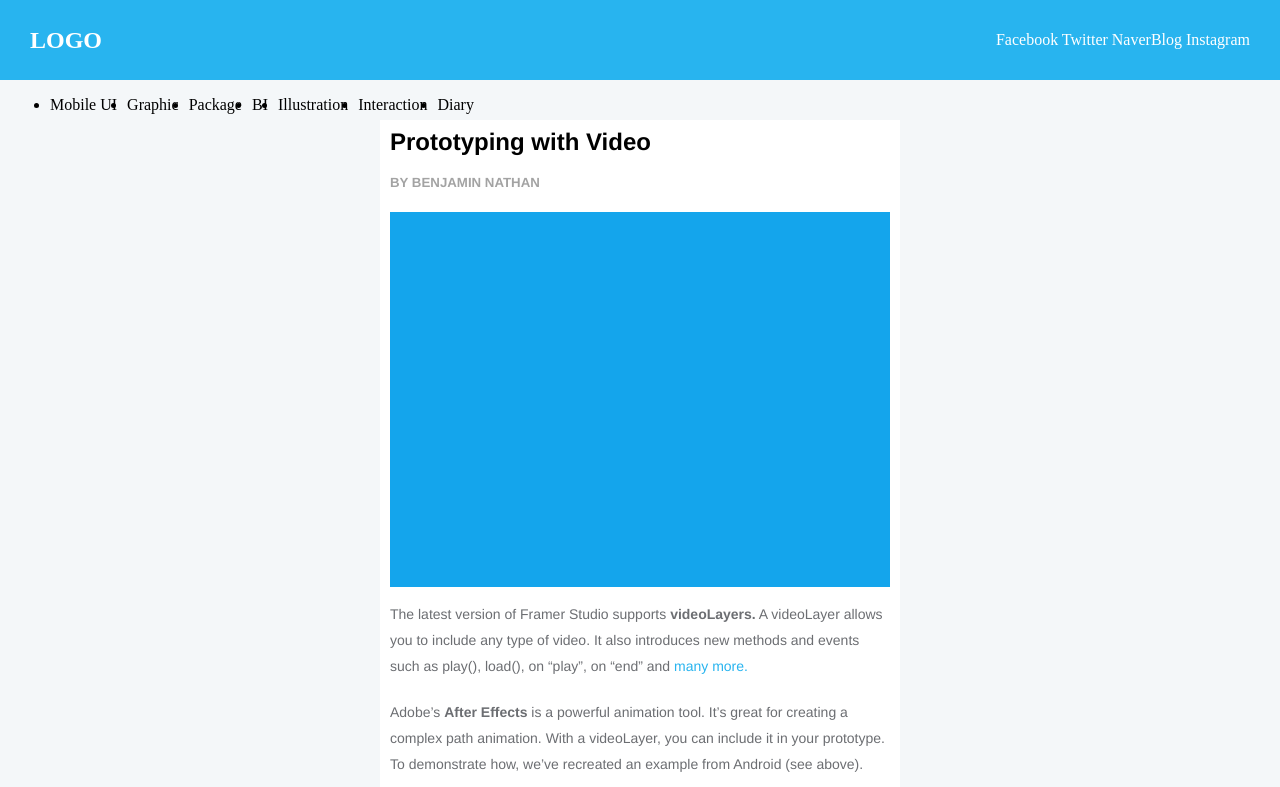
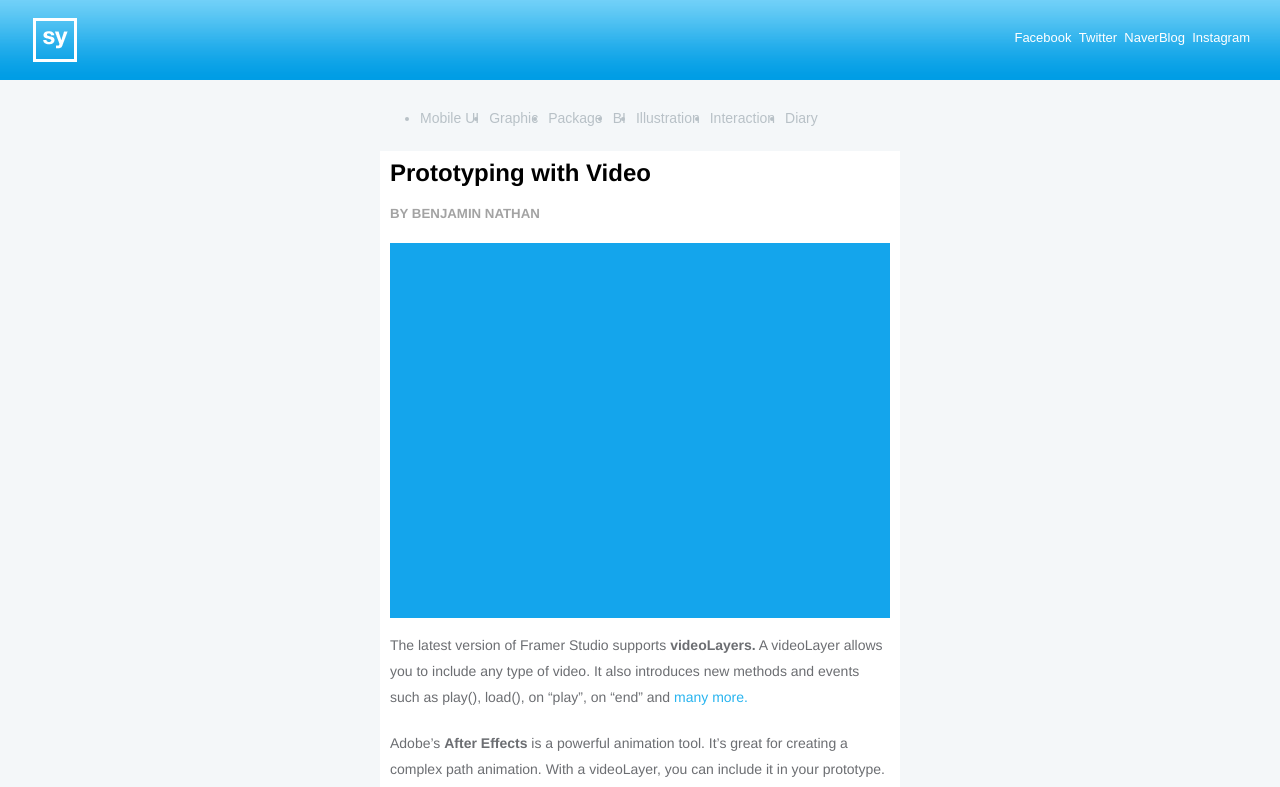
Before and after one commit to pfchoisy/sy1, a plain HTML site: page sy2.html in a window 1280 px wide. Shown: the top 787 px of the page. Drawn offline with Linux system fonts and the light colour scheme.

Commit message:
많이 못했어요

```diff
--- a/sy2.html
+++ b/sy2.html
@@ -3,10 +3,10 @@
 	<head>
 	<meta http-equiv="Content-Type" content="text/html; charset=utf-8">
 	<!-- <link rel='stylesheet' type='text/css' href='style.css'> -->
-	<style>
+	<style type="text/css">
 
 	body{
-		background-color: #f4f7f9;margin:0px;padding: 0px;
+		background-color: #f4f7f9;margin:0px;padding: 0px; font-family:Arial, Helvetica, sans-serif;
 	}
 
 	article {
@@ -19,15 +19,22 @@
 	 }
 
 	 #topbar {
-	 	margin:0;padding:0;background-color:#28B4EF;width:100%;height:80px;
+
+	 	background-image:url('images/bg_topbar.png');
+                background-repeat:repeat-x;
+
+	 	margin:0;padding:0;width:100%;height:80px;
+
 	 }
 
+	 #logo{
+		 float:left;width:140px;height:100%;background:url('images/logo.png') no-repeat 33px center;
+
+	}
 	 #sns{
-	 	float: right;color:#ffffff;height:100%; line-height:80px;padding-right:30px;
+	 	float: right;color:#ffffff;padding-right:30px;font-size: 13px;padding-top:30px;
 	 }
-	.logo{
-		float: left; color:#ffffff;height:100%; line-height:80px;padding-left:30px;
-	}
+
 	 a:link {text-decoration:none; color: #28b4ef;}
 	 a:hover {text-decoration:underline; color: #28b4ef;}
 
@@ -53,12 +60,11 @@
 	}
 
 	#navigation {
-		text-align: center;
-		margin: 0px auto;
+		text-align: center; background-color: #f4f7f9; color:#b8c1c7; font-size:14px;
 	}
 
 	ul {
-				background-color:#ff0000;
+				width:500px; height:1px; margin:30px auto;  background-color:#f4f7f9;
 
 	}
 
@@ -74,8 +80,8 @@
 	<body>
 
 	<div id="topbar">
-		<div class="logo"><h3>LOGO</h3></div>
-		<div id="sns">Facebook Twitter NaverBlog Instagram</div>
+		<div id='logo'></div>
+		<div id="sns">Facebook &nbsp;Twitter&nbsp; NaverBlog&nbsp; Instagram</div>
 	</div>
 	<div id="navigation">
 		<ul>
@@ -100,7 +106,7 @@
 		<p>Adobe’s <strong>After Effects</strong> is a powerful animation tool. It’s great for creating a complex path animation. With a videoLayer, you can include it in your prototype. To demonstrate how, we’ve recreated an example from Android (see above).</p>
 
 		<p>First, we create a basic version of the spinner in After Effects. We export it, and include it in our prototype. We then define the rotation, playback rate, opacity, scale and position in Framer. We slow it down slightly, and match the duration of the rotating animation with that of the video. Below is a code snippet showing what we’ve done with the original video:</p>
-		<img src='http://static.tumblr.com/nlywmlg/pwxna8xiu/code.png' alt='코드'>
+		<img src='images/img1.png' alt='코드'>
 		<p>Combining the flexibility of code with the animation capabilities of After Effects brings a new range of exciting possibilities.</p>
 
 		<p>See it live on the Examples Site.</p>
```
Also changed, not shown: images/bg_topbar.png (added), images/logo.png (added).
